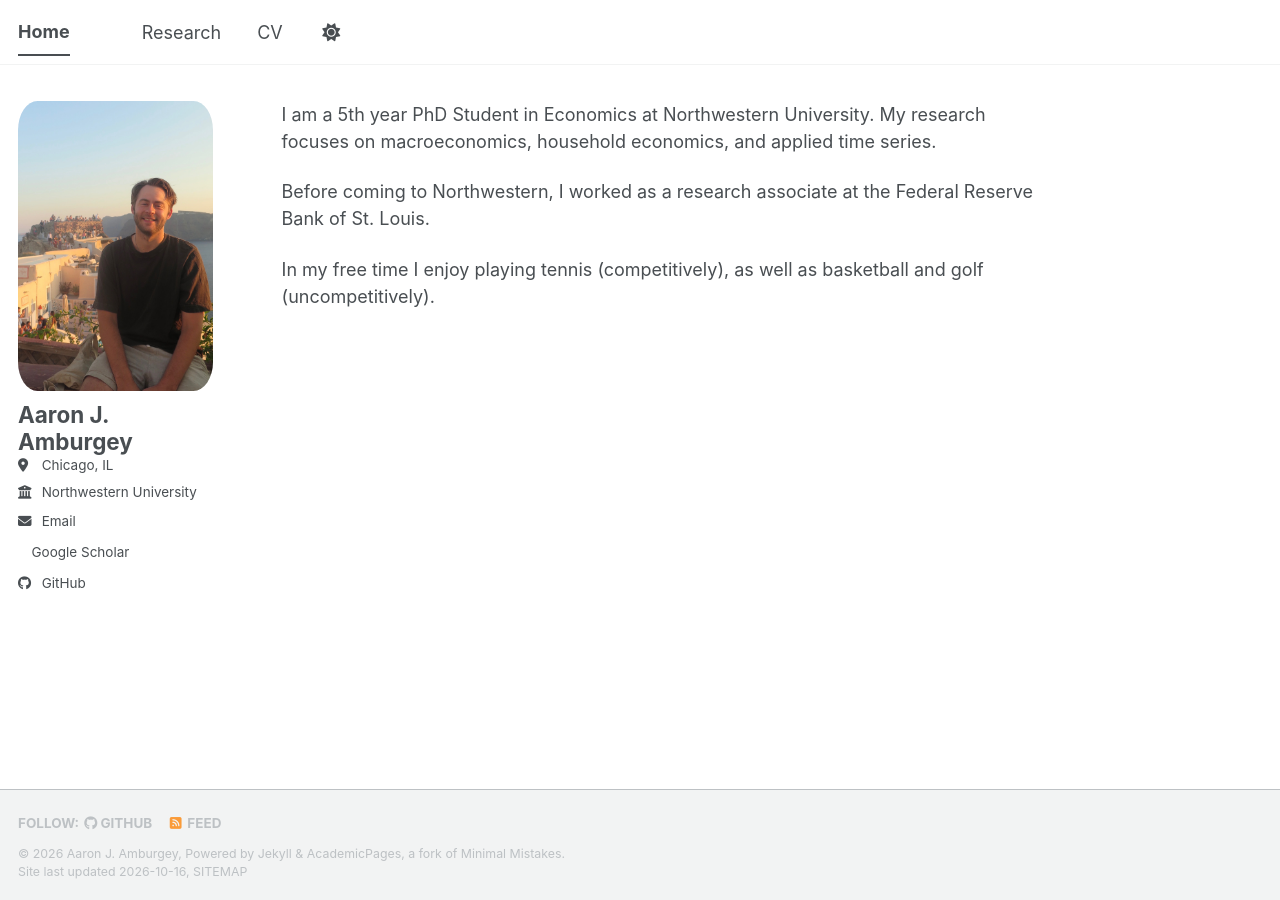
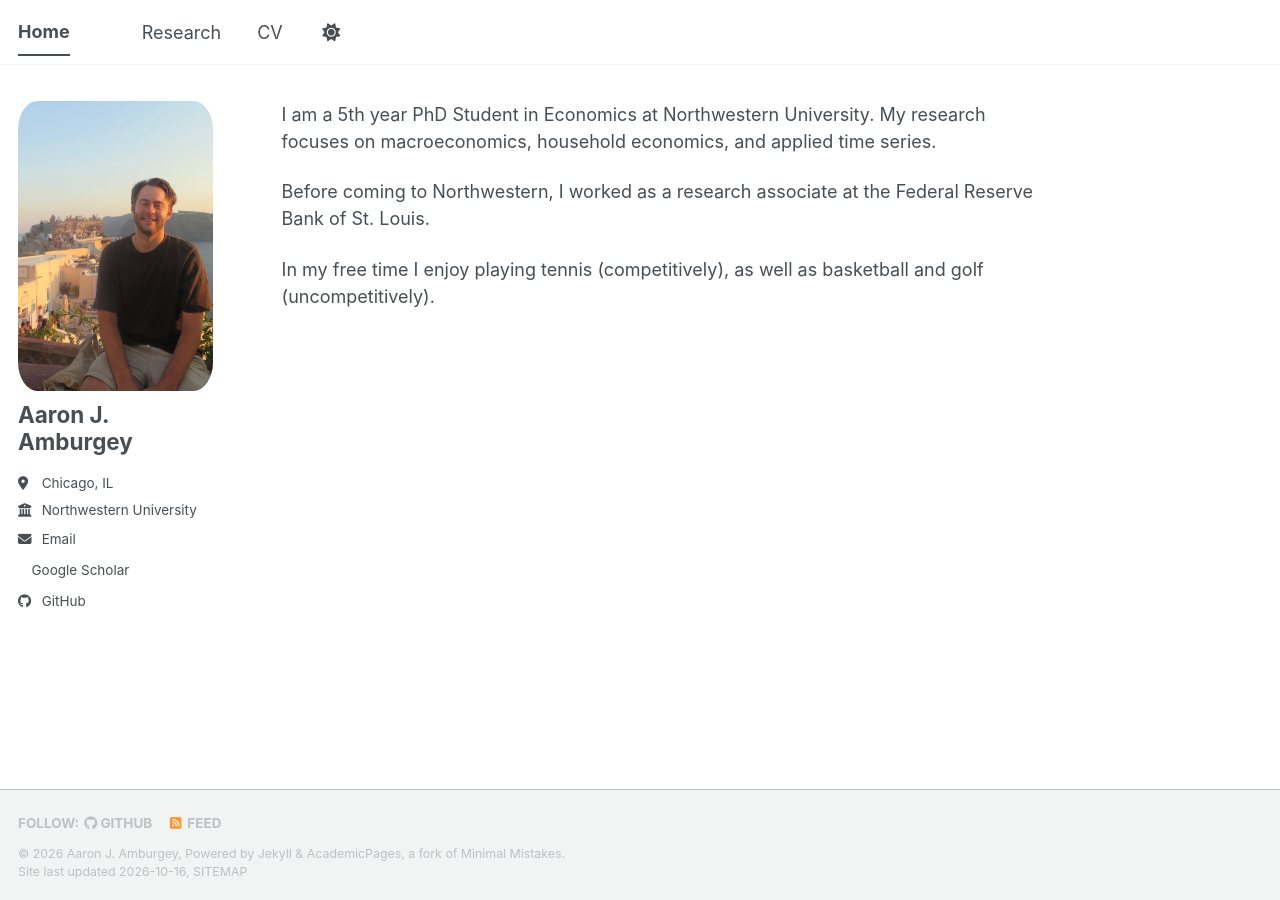
Before and after one commit to ajamburgey/ajamburgey.github.io, a Jekyll site: the page built from _pages/about.md, in a window 1280 px wide. Built offline with Jekyll 4.4.1, drawn with Linux system fonts in a browser that asks for light colours; a style sheet for code colours, icons or effects is not loaded.

Commit message:
Add margin above sidebar follow/social block so it sits lower beneath the name/location section

```diff
--- a/_sass/layout/_sidebar.scss
+++ b/_sass/layout/_sidebar.scss
@@ -180,7 +180,7 @@
 }
 
 .author__name {
-  margin: 0 0 1rem 0; /* add slight space below the name */
+  margin: 0 0 0.5rem 0; /* add slight space below the name */
   font-size: $type-size-4;
 
   @include breakpoint($large) {
@@ -227,15 +227,17 @@
   z-index: 10;
   position: relative;
   cursor: pointer;
+  margin-top: 0.5rem;
+
+  @include breakpoint($large) {
+    display: block;
+    margin-top: 1rem;
+  }
 
   li:last-child {
     a {
       margin-bottom: 0;
     }
-  }
-
-  @include breakpoint($large) {
-    display: block;
   }
 
   button {
```
